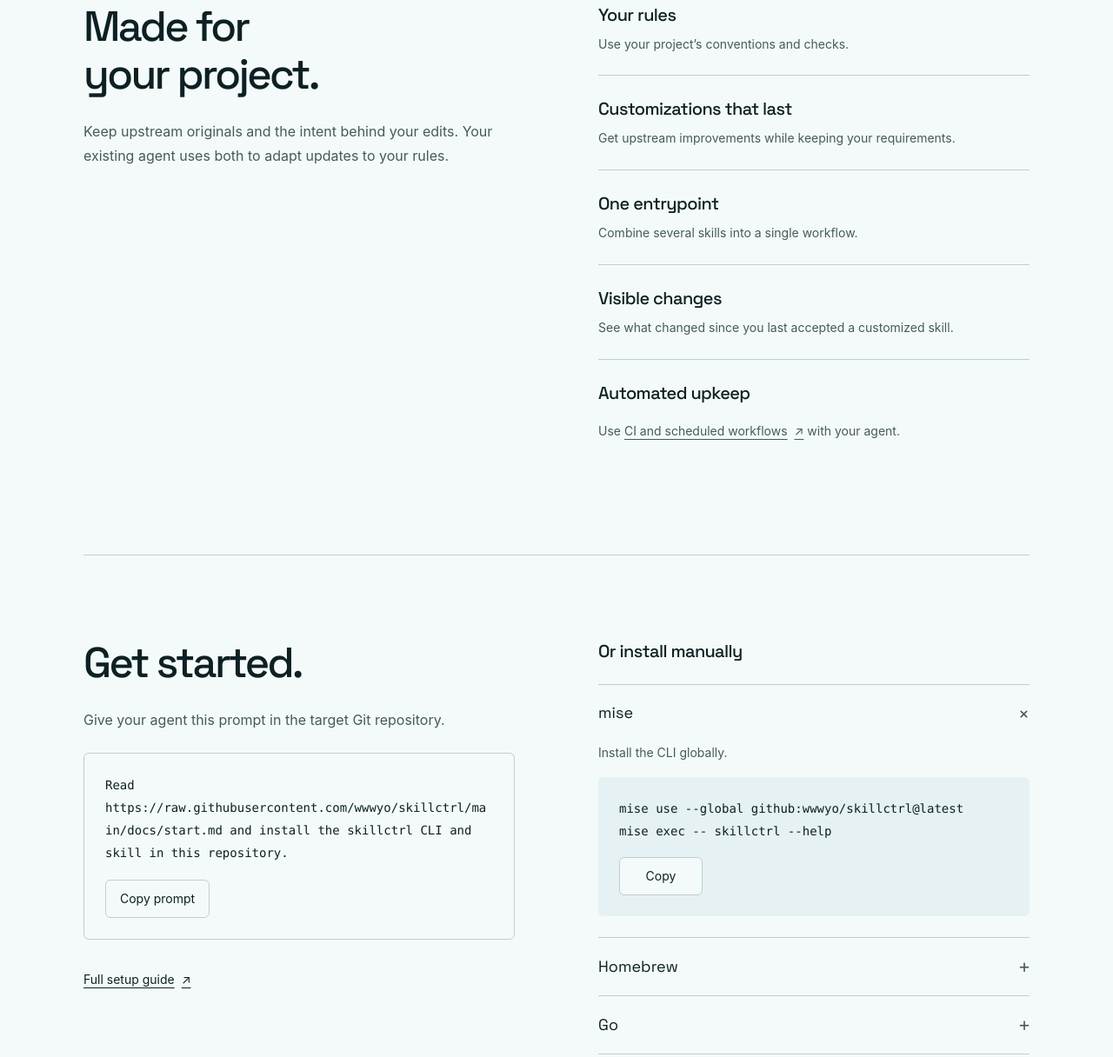
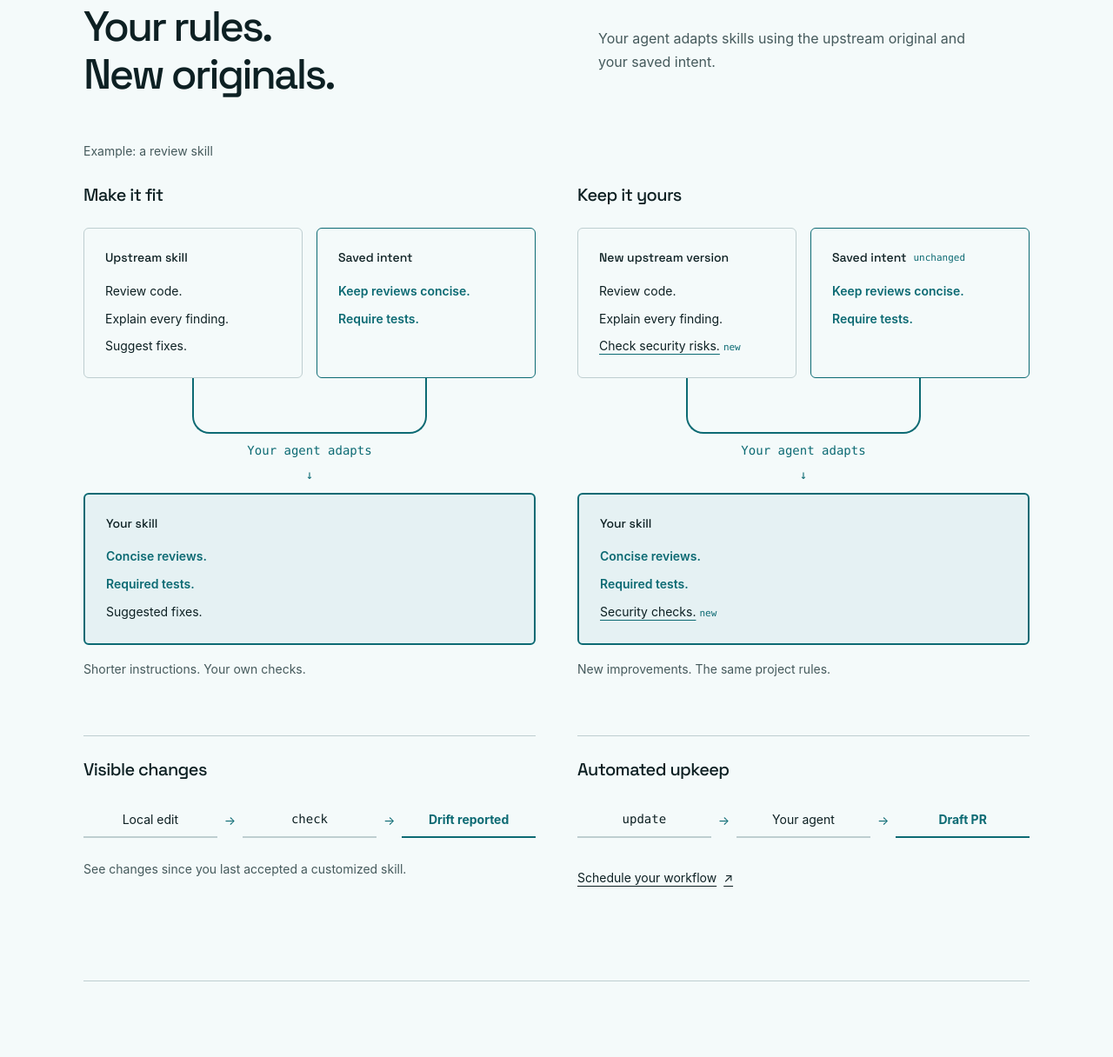
Before and after one commit to wwwyo/wwwyo, an Astro site: page /hobby/skillctrl in a window 1280 px wide. Shown: the part 881-2097 px from the top of the page at 87% size. Built offline with nearby package versions, Linux system fonts and the light colour scheme; Astro itself is replaced by a stand-in of ours.

Commit message:
feat(skillctrl): explain customization and updates with visual flows

```diff
--- a/src/pages/hobby/skillctrl/index.astro
+++ b/src/pages/hobby/skillctrl/index.astro
@@ -9,6 +9,10 @@ const description = "Install and customize agent skills for your project. Keep y
 const canonical = new URL(Astro.url.pathname, Astro.site);
 const setupPrompt = "Read https://raw.githubusercontent.com/wwwyo/skillctrl/main/docs/start.md and install the skillctrl CLI and skill in this repository.";
 const skillPackageCommand = "mkdir -p .agents/skills\nskillctrl add wwwyo/skillctrl:skillctrl";
+const adaptationExamples = [
+  { title: "Make it fit", source: "Upstream skill", sourceLast: "Suggest fixes.", resultLast: "Suggested fixes.", updated: false, benefit: "Shorter instructions. Your own checks." },
+  { title: "Keep it yours", source: "New upstream version", sourceLast: "Check security risks.", resultLast: "Security checks.", updated: true, benefit: "New improvements. The same project rules." },
+];
 const installMethods = [
   { name: "mise", note: "Install the CLI globally.", command: "mise use --global github:wwwyo/skillctrl@latest\nmise exec -- skillctrl --help" },
   { name: "Homebrew", note: "Install from the wwwyo tap.", command: "brew tap wwwyo/tap\nbrew install wwwyo/tap/skillctrl\nskillctrl --help" },
@@ -85,18 +89,48 @@ const installMethods = [
           <li>Your editor. Your agent.</li>
         </ul>
 
-        <section class="sc-features sc-section" aria-labelledby="features-title">
-          <div class="sc-section-copy">
-            <h2 id="features-title">Made for<br />your project.</h2>
-            <p>Keep upstream originals and the intent behind your edits. Your existing agent uses both to adapt updates to your rules.</p>
+        <section class="sc-explainer" aria-labelledby="features-title">
+          <div class="sc-explainer-heading">
+            <h2 id="features-title">Your rules.<br />New originals.</h2>
+            <p>Your agent adapts skills using the upstream original and your saved intent.</p>
           </div>
-          <ul class="sc-feature-list">
-            <li><h3>Your rules</h3><p>Use your project’s conventions and checks.</p></li>
-            <li><h3>Customizations that last</h3><p>Get upstream improvements while keeping your requirements.</p></li>
-            <li><h3>One entrypoint</h3><p>Combine several skills into a single workflow.</p></li>
-            <li><h3>Visible changes</h3><p>See what changed since you last accepted a customized skill.</p></li>
-            <li><h3>Automated upkeep</h3><p>Use <a class="sc-text-link" href={`${repo}/blob/main/.agents/skills/skillctrl/references/ci.md`}>CI and scheduled workflows <span aria-hidden="true">↗</span></a> with your agent.</p></li>
-          </ul>
+          <p id="sc-example-note" class="sc-example-label">Example: a review skill</p>
+          <div class="sc-adaptations">
+            {adaptationExamples.map((example) => (
+              <figure class="sc-adaptation" aria-describedby="sc-example-note">
+                <figcaption><h3>{example.title}</h3></figcaption>
+                <div class="sc-adaptation-inputs">
+                  <div class="sc-document">
+                    <p class="sc-document-label">{example.source}</p>
+                    <ul><li>Review code.</li><li>Explain every finding.</li><li class:list={{ "sc-new": example.updated }}>{example.sourceLast}{example.updated && <small>new</small>}</li></ul>
+                  </div>
+                  <div class="sc-document sc-intent-document">
+                    <p class="sc-document-label">Saved intent{example.updated && <small>unchanged</small>}</p>
+                    <ul><li>Keep reviews concise.</li><li>Require tests.</li></ul>
+                  </div>
+                </div>
+                <div class="sc-branches" aria-hidden="true"><span></span><span></span></div>
+                <div class="sc-agent-connector"><span>Your agent adapts</span><span aria-hidden="true">↓</span></div>
+                <div class="sc-document sc-result-document">
+                  <p class="sc-document-label">Your skill</p>
+                  <ul><li class="sc-kept">Concise reviews.</li><li class="sc-kept">Required tests.</li><li class:list={{ "sc-new": example.updated }}>{example.resultLast}{example.updated && <small>new</small>}</li></ul>
+                </div>
+                <p class="sc-visual-benefit">{example.benefit}</p>
+              </figure>
+            ))}
+          </div>
+          <div class="sc-maintenance">
+            <figure>
+              <figcaption><h3>Visible changes</h3></figcaption>
+              <div class="sc-mini-flow"><span>Local edit</span><span aria-hidden="true">→</span><code>check</code><span aria-hidden="true">→</span><strong>Drift reported</strong></div>
+              <p>See changes since you last accepted a customized skill.</p>
+            </figure>
+            <figure>
+              <figcaption><h3>Automated upkeep</h3></figcaption>
+              <div class="sc-mini-flow"><code>update</code><span aria-hidden="true">→</span><span>Your agent</span><span aria-hidden="true">→</span><strong>Draft PR</strong></div>
+              <a class="sc-text-link" href={`${repo}/blob/main/.agents/skills/skillctrl/references/ci.md`}>Schedule your workflow <span aria-hidden="true">↗</span></a>
+            </figure>
+          </div>
         </section>
 
         <section id="install" class="sc-install sc-section" aria-labelledby="install-title">
--- a/src/styles/skillctrl.css
+++ b/src/styles/skillctrl.css
@@ -1,8 +1,8 @@
 /* Hallmark · macrostructure: bespoke source-to-intent · genre: modern-minimal
  * theme: custom · tone: technical · anchor hue: teal · nav: N9 · footer: Ft2
  * display: Space Grotesk · body: native sans · axes: light / geometric-sans / cool
- * context: inferred · enrichment: semantic merge diagram · motion: copy feedback
- * pre-emit critique: P5 H4 E4 S5 R5 V5
+ * context: inferred · enrichment: merge and adaptation diagrams · motion: copy feedback
+ * pre-emit critique: P5 H4 E4 S5 R4 V5
  */
 @import "../../tokens.css";
 
@@ -66,14 +66,37 @@ pre { margin: 0; white-space: pre-wrap; overflow-wrap: anywhere; line-height: 1.
 .sc-facts { display: flex; flex-wrap: wrap; justify-content: space-between; gap: var(--sc-space-md) var(--sc-space-xl); margin: 0; padding: var(--sc-space-lg) 0; list-style: none; border-block: var(--sc-rule-width) solid var(--sc-rule); font-family: var(--sc-font-mono); font-size: 0.8125rem; }
 .sc-facts span { color: var(--sc-muted); }
 .sc-section { display: grid; grid-template-columns: minmax(0, 1fr) minmax(0, 1fr); gap: var(--sc-space-4xl); padding-block: var(--sc-space-4xl); }
-.sc-section-copy h2 { font-size: var(--sc-text-title); font-weight: 500; letter-spacing: -0.055em; line-height: 1.15; }
+.sc-section-copy h2, .sc-explainer-heading h2 { font-size: var(--sc-text-title); font-weight: 500; letter-spacing: -0.055em; line-height: 1.15; }
 .sc-section-copy > p { margin-top: var(--sc-space-lg); max-width: 47ch; color: var(--sc-muted); }
 .sc-section-copy > a { margin-top: var(--sc-space-lg); }
-.sc-feature-list { list-style: none; margin: 0; padding: 0; }
-.sc-feature-list li { padding-block: var(--sc-space-lg); border-top: var(--sc-rule-width) solid var(--sc-rule); }
-.sc-feature-list li:first-child { padding-top: 0; border-top: 0; }
-.sc-feature-list h3, .sc-package h3, .sc-manual-title { font-size: 1.25rem; font-weight: 500; letter-spacing: -0.03em; line-height: 1.4; }
-.sc-feature-list p { font-size: var(--sc-text-sm); color: var(--sc-muted); margin-top: var(--sc-space-sm); }
+.sc-explainer { padding-block: var(--sc-space-4xl); }
+.sc-explainer-heading { display: grid; grid-template-columns: minmax(0, 1fr) minmax(0, 1fr); gap: var(--sc-space-4xl); align-items: center; }
+.sc-explainer-heading > p { color: var(--sc-muted); max-width: 42ch; }
+.sc-example-label { margin-top: var(--sc-space-2xl); color: var(--sc-muted); font-size: var(--sc-text-sm); }
+.sc-adaptations { display: grid; grid-template-columns: repeat(2, minmax(0, 1fr)); gap: var(--sc-space-2xl); margin-top: var(--sc-space-lg); }
+.sc-adaptation > figcaption { margin-bottom: var(--sc-space-lg); }
+.sc-adaptation h3, .sc-maintenance h3, .sc-package h3, .sc-manual-title { font-size: 1.25rem; font-weight: 500; letter-spacing: -0.03em; line-height: 1.4; }
+.sc-adaptation-inputs { display: grid; grid-template-columns: repeat(2, minmax(0, 1fr)); gap: var(--sc-space-md); }
+.sc-document { border: var(--sc-rule-width) solid var(--sc-rule); border-radius: var(--sc-radius); padding: var(--sc-space-lg); min-width: 0; font-size: var(--sc-text-sm); }
+.sc-document-label { display: flex; flex-wrap: wrap; align-items: center; gap: var(--sc-space-xs) var(--sc-space-sm); font-family: var(--sc-font-display); font-weight: 500; line-height: 1.4; }
+.sc-document ul { list-style: none; padding: 0; margin: var(--sc-space-md) 0 0; }
+.sc-document li { overflow-wrap: anywhere; }
+.sc-document li + li { margin-top: var(--sc-space-sm); }
+.sc-intent-document { border-color: var(--sc-accent); }
+.sc-intent-document li, .sc-kept { color: var(--sc-accent); font-weight: 600; }
+.sc-document small { display: inline-block; margin-left: var(--sc-space-xs); color: var(--sc-accent); font-family: var(--sc-font-mono); font-size: 0.6875rem; font-weight: 400; }
+.sc-document-label small { margin-left: 0; }
+.sc-new { text-decoration: underline; text-decoration-color: var(--sc-accent); text-underline-offset: 0.25em; }
+.sc-agent-connector { display: flex; flex-direction: column; align-items: center; gap: var(--sc-space-xs); color: var(--sc-accent); font-family: var(--sc-font-mono); font-size: var(--sc-text-sm); padding-block: var(--sc-space-sm); }
+.sc-result-document { background: var(--sc-surface); border: 2px solid var(--sc-accent); }
+.sc-visual-benefit { margin-top: var(--sc-space-md); font-size: var(--sc-text-sm); color: var(--sc-muted); }
+.sc-maintenance { display: grid; grid-template-columns: repeat(2, minmax(0, 1fr)); gap: var(--sc-space-2xl); margin-top: var(--sc-space-3xl); }
+.sc-maintenance > figure { border-top: var(--sc-rule-width) solid var(--sc-rule); padding-top: var(--sc-space-lg); }
+.sc-mini-flow { display: grid; grid-template-columns: minmax(0, 1fr) auto minmax(0, 1fr) auto minmax(0, 1fr); align-items: center; gap: var(--sc-space-sm); margin-block: var(--sc-space-lg); text-align: center; font-size: var(--sc-text-sm); }
+.sc-mini-flow > :nth-child(odd) { min-width: 0; overflow-wrap: anywhere; padding-block: var(--sc-space-sm); border-bottom: 2px solid var(--sc-rule); }
+.sc-mini-flow > :last-child { color: var(--sc-accent); border-color: var(--sc-accent); }
+.sc-mini-flow > :nth-child(even) { color: var(--sc-accent); }
+.sc-maintenance > figure > p { font-size: var(--sc-text-sm); color: var(--sc-muted); }
 .sc-install { border-top: var(--sc-rule-width) solid var(--sc-rule); }
 .sc-manual-title { margin-bottom: var(--sc-space-lg); }
 .sc-install .sc-prompt { margin-top: var(--sc-space-lg); }
@@ -111,7 +134,8 @@ pre { margin: 0; white-space: pre-wrap; overflow-wrap: anywhere; line-height: 1.
 }
 @media (max-width: 960px) {
   .sc-hero { gap: var(--sc-space-xl); }
-  .sc-section { gap: var(--sc-space-2xl); }
+  .sc-section, .sc-explainer-heading { gap: var(--sc-space-2xl); }
+  .sc-document { padding: var(--sc-space-md); }
   .sc-sources { gap: var(--sc-space-md); }
   .sc-sources > div { padding: var(--sc-space-md); }
   .sc-sources > div > span:nth-child(2) { font-size: var(--sc-text-sm); }
@@ -132,6 +156,10 @@ pre { margin: 0; white-space: pre-wrap; overflow-wrap: anywhere; line-height: 1.
   .sc-facts { display: grid; grid-template-columns: repeat(2, minmax(0, 1fr)); gap: var(--sc-space-md); }
   .sc-section { grid-template-columns: minmax(0, 1fr); gap: var(--sc-space-xl); padding-block: var(--sc-space-2xl); }
   .sc-section-copy > p { max-width: 60ch; }
+  .sc-explainer { padding-block: var(--sc-space-2xl); }
+  .sc-explainer-heading, .sc-adaptations, .sc-maintenance { grid-template-columns: minmax(0, 1fr); gap: var(--sc-space-xl); }
+  .sc-adaptations { gap: var(--sc-space-2xl); }
+  .sc-adaptation .sc-branches { height: 2rem; }
 }
 @media (max-width: 374px) {
   .sc-header nav { gap: var(--sc-space-sm); }
```
Also changed, not shown: .hallmark/log.json, .hallmark/preflight.json.
